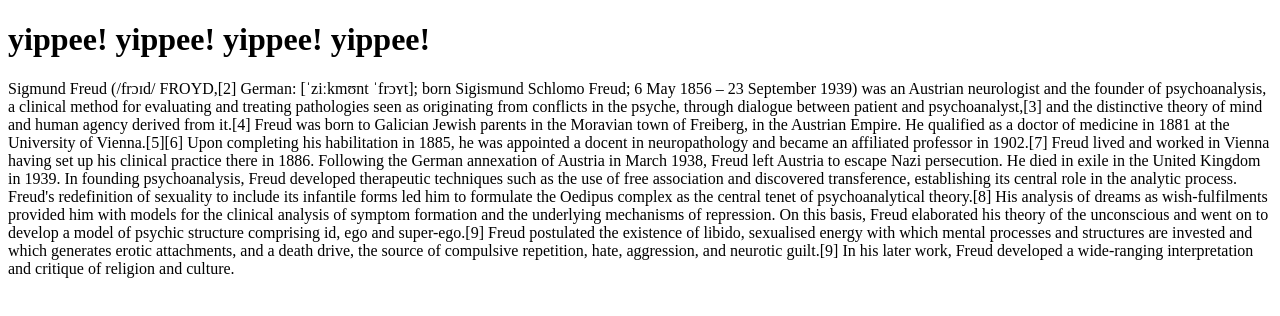
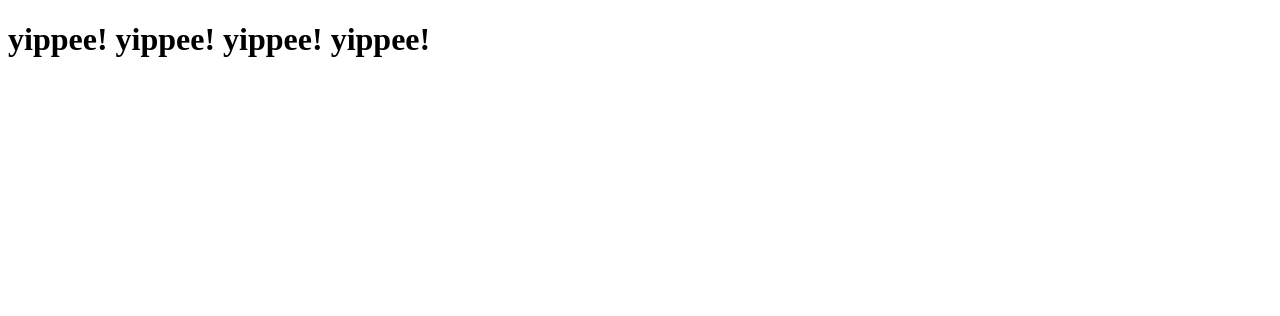
Before and after one commit to Jay-B1rd/MTECweek1, a plain HTML site: page groupproject/index.html in a window 1280 px wide. Drawn offline with Linux system fonts and the light colour scheme.

Commit message:
index update

```diff
--- a/groupproject/index.html
+++ b/groupproject/index.html
@@ -1,9 +1,4 @@
 <!DOCTYPE html>
 <html>
     <h1>yippee! yippee! yippee! yippee!</h1>
-    <p>Sigmund Freud (/frɔɪd/ FROYD,[2] German: [ˈziːkmʊnt ˈfrɔʏt]; born Sigismund Schlomo Freud; 6 May 1856 – 23 September 1939) was an Austrian neurologist and the founder of psychoanalysis, a clinical method for evaluating and treating pathologies seen as originating from conflicts in the psyche, through dialogue between patient and psychoanalyst,[3] and the distinctive theory of mind and human agency derived from it.[4]
-
-        Freud was born to Galician Jewish parents in the Moravian town of Freiberg, in the Austrian Empire. He qualified as a doctor of medicine in 1881 at the University of Vienna.[5][6] Upon completing his habilitation in 1885, he was appointed a docent in neuropathology and became an affiliated professor in 1902.[7] Freud lived and worked in Vienna having set up his clinical practice there in 1886. Following the German annexation of Austria in March 1938, Freud left Austria to escape Nazi persecution. He died in exile in the United Kingdom in 1939.
-
-        In founding psychoanalysis, Freud developed therapeutic techniques such as the use of free association and discovered transference, establishing its central role in the analytic process. Freud's redefinition of sexuality to include its infantile forms led him to formulate the Oedipus complex as the central tenet of psychoanalytical theory.[8] His analysis of dreams as wish-fulfilments provided him with models for the clinical analysis of symptom formation and the underlying mechanisms of repression. On this basis, Freud elaborated his theory of the unconscious and went on to develop a model of psychic structure comprising id, ego and super-ego.[9] Freud postulated the existence of libido, sexualised energy with which mental processes and structures are invested and which generates erotic attachments, and a death drive, the source of compulsive repetition, hate, aggression, and neurotic guilt.[9] In his later work, Freud developed a wide-ranging interpretation and critique of religion and culture.</p>
 </html>
```
